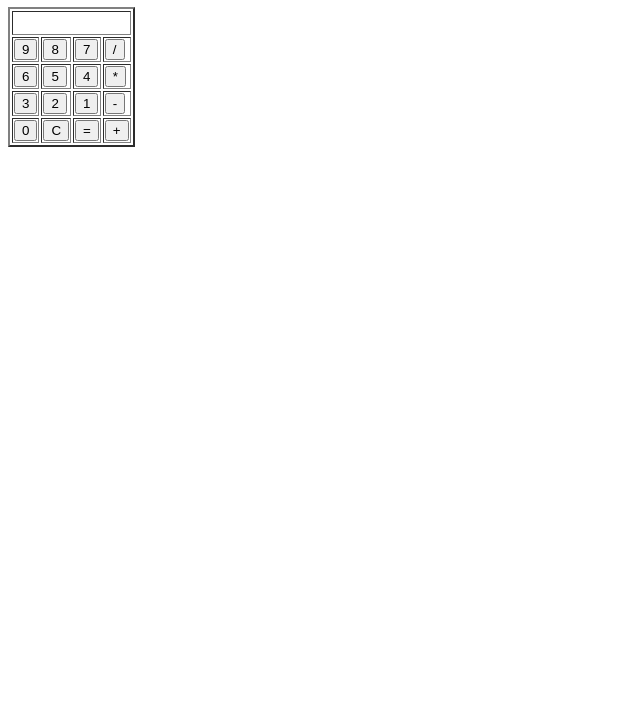
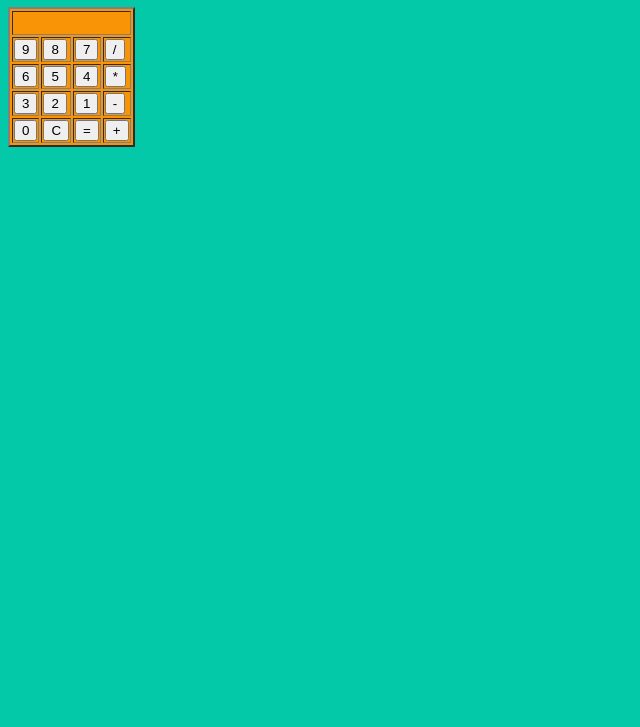
Before and after one commit to dmjohnson123/javascript-html-calculator, a plain HTML site: page index.html in a window 1280 px wide. Shown: the part 73-800 px from the top of the page, without its empty margins (0-640 px from the left). Drawn offline with Linux system fonts and the light colour scheme.

Commit message:
add background colors

```diff
--- a/index.html
+++ b/index.html
@@ -5,6 +5,7 @@
 </head>
 <body>
  <h1 id="title">My Calculator</h1>
+ <link rel="stylesheet" href="style.css" type="text/css" />
 <div id="keypad">
 <table border="2">
     <tr>
--- a/style.css
+++ b/style.css
@@ -0,0 +1,7 @@
+body {
+    background-color: #03C9A9;
+}
+
+table{
+    background-color: #F89406;
+}
```
